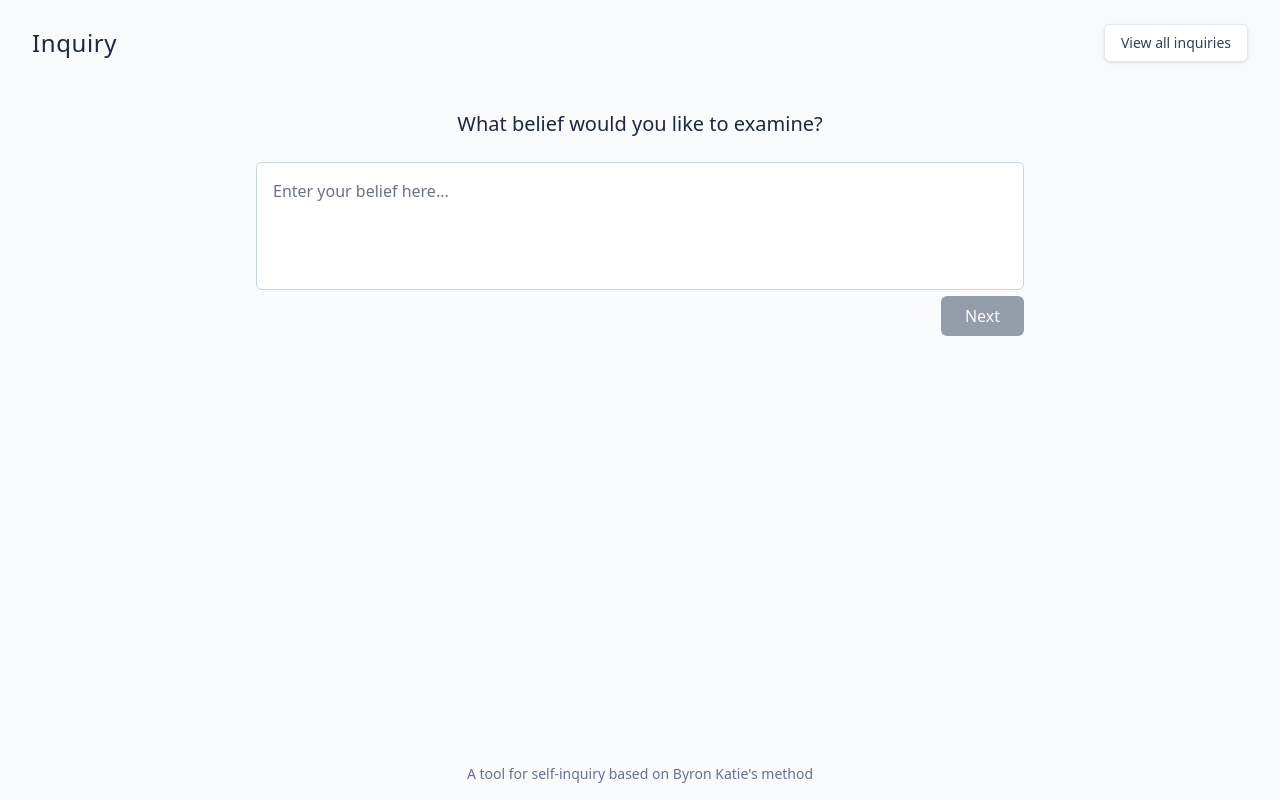
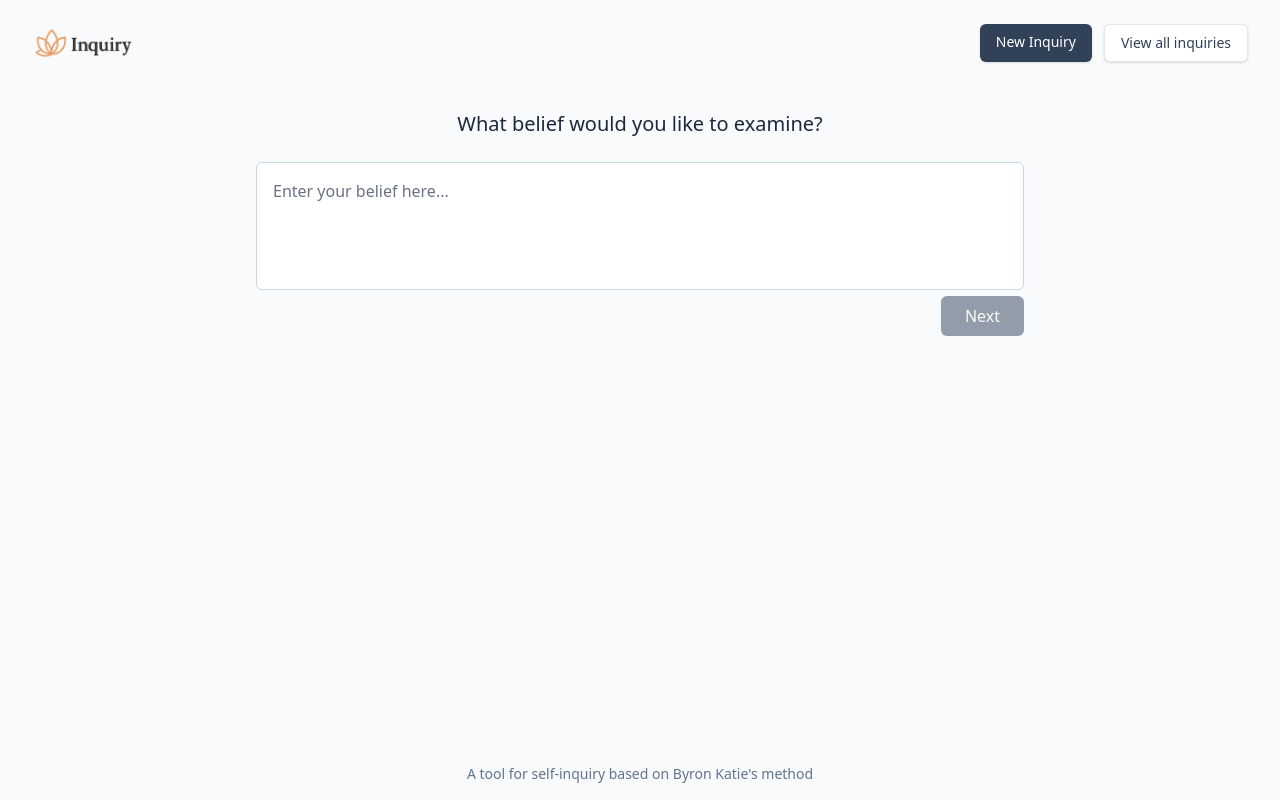
Before and after one commit to marcus/inquiry, a SvelteKit app: page / in a window 1280 px wide. Built offline with nearby package versions, Linux system fonts and the light colour scheme.

Commit message:
Add logo and update header navigation with new inquiry button

```diff
--- a/src/routes/+layout.svelte
+++ b/src/routes/+layout.svelte
@@ -7,8 +7,13 @@
 <div class="min-h-screen bg-slate-50 text-slate-800 flex flex-col">
 	<header class="py-6 px-4 md:px-8">
 		<div class="container mx-auto flex justify-between items-center">
-			<a href="/" class="text-2xl font-light tracking-wide hover:text-blue-600 transition-colors duration-200">Inquiry</a>
-			<a href="/inquiries" class="px-4 py-2 rounded-md bg-white border border-slate-200 text-slate-700 hover:bg-slate-50 hover:text-blue-600 transition-colors duration-200 text-sm shadow-sm">View all inquiries</a>
+			<a href="/" class="hover:opacity-80 transition-opacity duration-200">
+				<img src="/logo.png" alt="Inquiry" class="h-8" />
+			</a>
+			<div class="flex space-x-3">
+				<a href="/" class="px-4 py-2 rounded-md bg-slate-700 text-white hover:bg-slate-800 transition-colors duration-200 text-sm shadow-sm">New Inquiry</a>
+				<a href="/inquiries" class="px-4 py-2 rounded-md bg-white border border-slate-200 text-slate-700 hover:bg-slate-50 hover:text-blue-600 transition-colors duration-200 text-sm shadow-sm">View all inquiries</a>
+			</div>
 		</div>
 	</header>
 	<main class="flex-1 px-4 md:px-8 py-6">
```
Also changed, not shown: static/logo.png (added).
